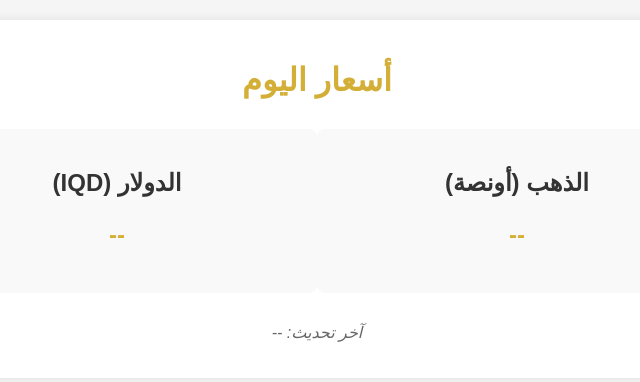
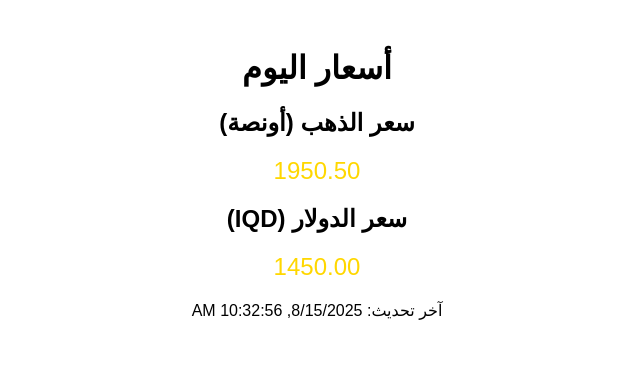
Before and after one commit to pingnet87/gold-tracker, a plain HTML site: page templates/index.html in a window 1280 px wide. Shown: the whole page, without its empty margins (323-963 px from the left). Drawn offline with Linux system fonts and the light colour scheme; no server answers.

Commit message:
Update index.html

```diff
--- a/templates/index.html
+++ b/templates/index.html
@@ -1,39 +1,41 @@
 <!DOCTYPE html>
-<html lang="ar" dir="rtl">
+<html dir="rtl">
 <head>
     <meta charset="UTF-8">
     <title>أسعار الذهب والدولار</title>
-    <link rel="stylesheet" href="/static/style.css">
+    <style>
+        body {
+            font-family: Arial, sans-serif;
+            text-align: center;
+            padding: 20px;
+        }
+        .price {
+            font-size: 24px;
+            color: gold;
+            margin: 20px;
+        }
+    </style>
 </head>
 <body>
-    <div class="container">
-        <h1>أسعار اليوم</h1>
-        <div id="prices">
-            <div class="price-box">
-                <h2>الذهب (أونصة)</h2>
-                <p id="gold-price">--</p>
-            </div>
-            <div class="price-box">
-                <h2>الدولار (IQD)</h2>
-                <p id="usd-rate">--</p>
-            </div>
-        </div>
-        <p id="update-time">آخر تحديث: --</p>
+    <h1>أسعار اليوم</h1>
+
+    <div>
+        <h2>سعر الذهب (أونصة)</h2>
+        <div class="price" id="gold-price">--</div>
     </div>
 
+    <div>
+        <h2>سعر الدولار (IQD)</h2>
+        <div class="price" id="usd-rate">--</div>
+    </div>
+
+    <p id="update-time">آخر تحديث: --</p>
+
     <script>
-    function updatePrices() {
-        fetch('/api/prices')
-            .then(response => response.json())
-            .then(data => {
-                document.getElementById('gold-price').textContent = data.gold_price;
-                document.getElementById('usd-rate').textContent = data.usd_iqd_rate;
-                document.getElementById('update-time').textContent = `آخر تحديث: ${data.timestamp}`;
-            });
-    }
-
-    updatePrices();
-    setInterval(updatePrices, 60000);
+    // هذه البيانات ثابتة للبدء، يمكنك تغييرها لاحقاً
+    document.getElementById('gold-price').textContent = '1950.50';
+    document.getElementById('usd-rate').textContent = '1450.00';
+    document.getElementById('update-time').textContent = 'آخر تحديث: ' + new Date().toLocaleString();
     </script>
 </body>
 </html>
```
